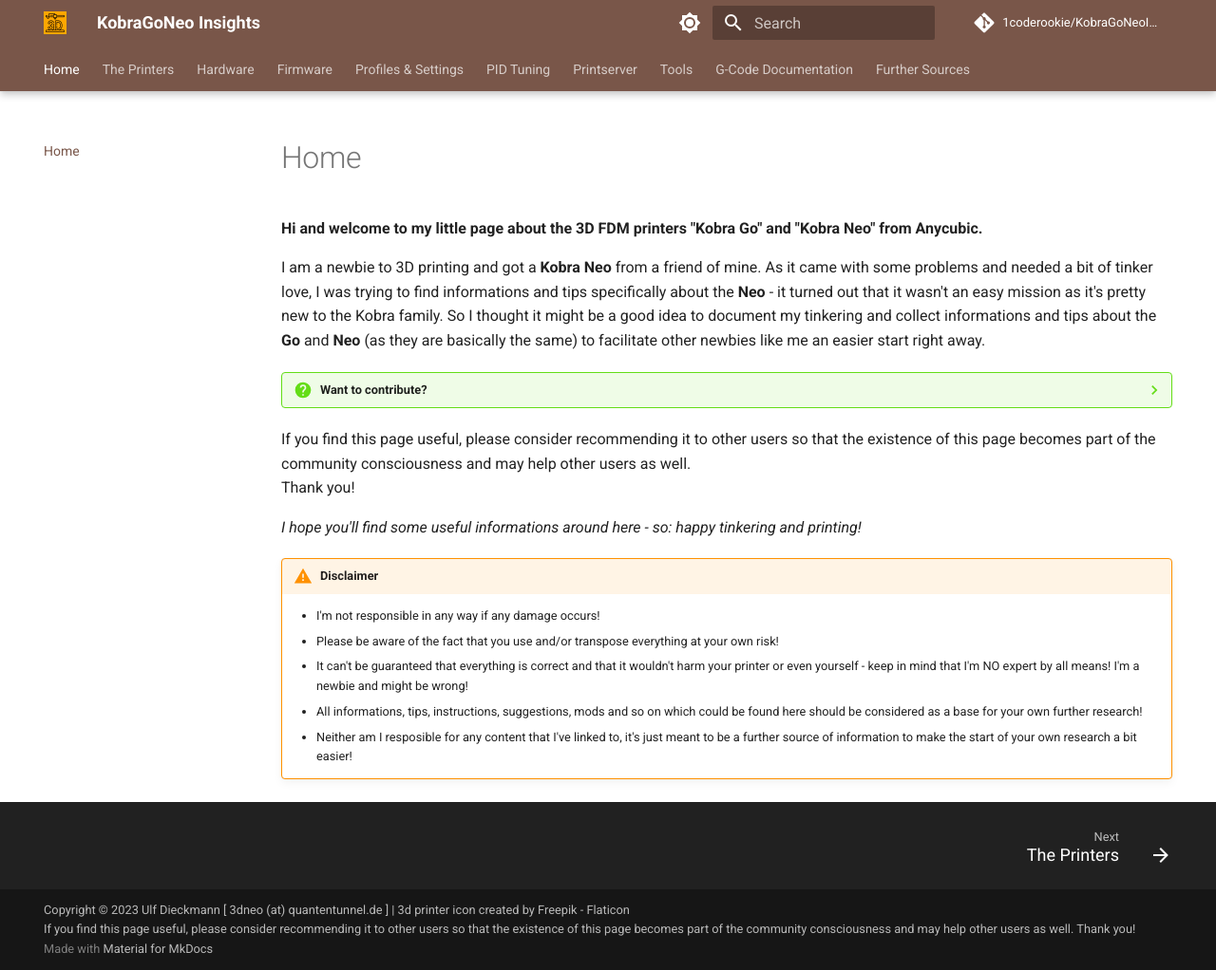
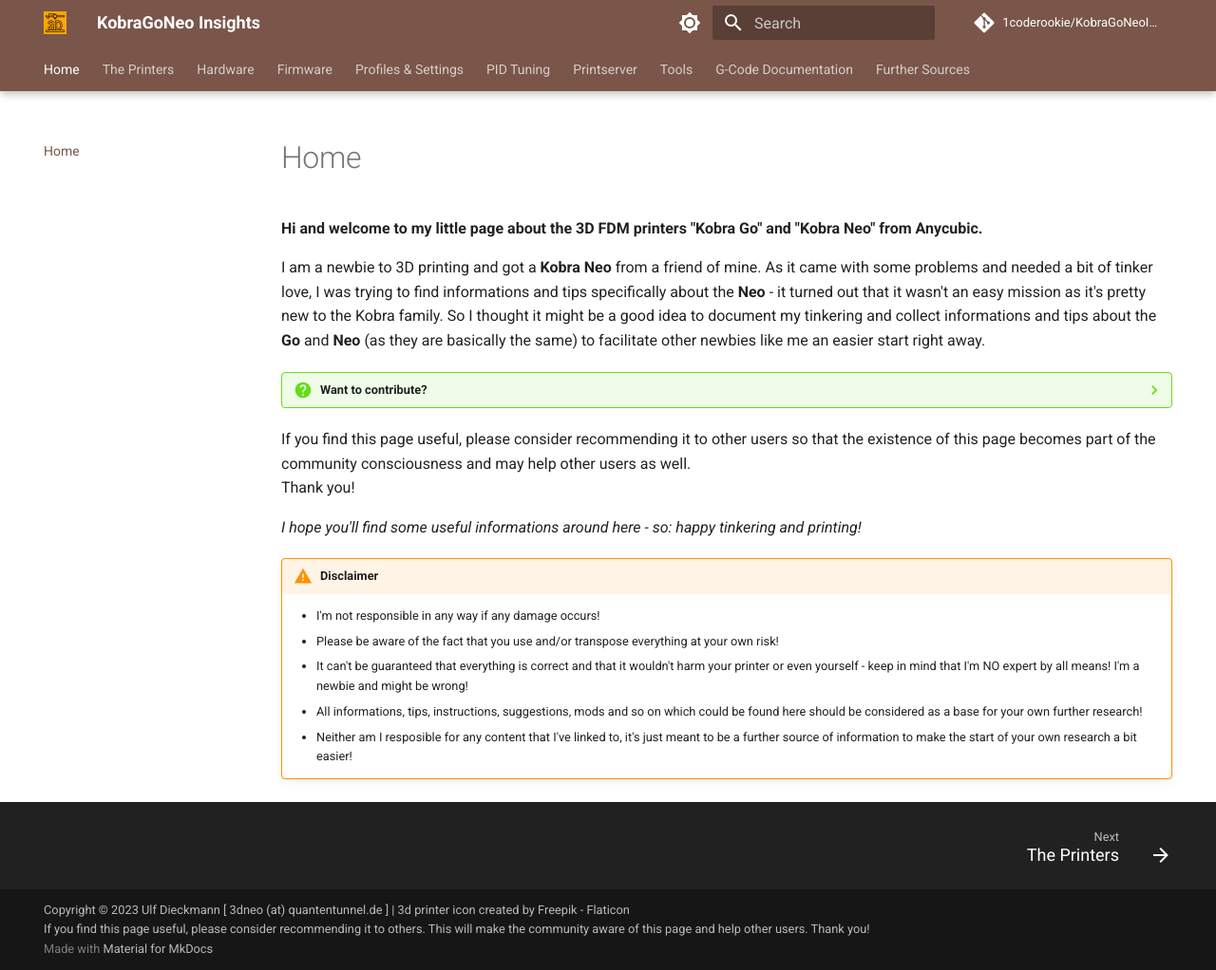
Before and after one commit to 1coderookie/KobraGoNeoInsights, an MkDocs documentation site: the page built from docs/index.md, in a window 1280 px wide and 1022 px high. Shown: the whole window at 95% size. Built offline with MkDocs 1.6.1 and Material for MkDocs 9.7.7, drawn with Linux system fonts in a browser that asks for light colours; comment, search, counter and statistics services are not loaded.

Commit message:
Update mkdocs.yml

```diff
--- a/mkdocs.yml
+++ b/mkdocs.yml
@@ -9,7 +9,7 @@
 repo_url: https://github.com/1coderookie/KobraGoNeoInsights
 
 # Copyright
-copyright: Copyright &copy; 2023 Ulf Dieckmann [ 3dneo (at) quantentunnel.de ] | <a href="https://www.flaticon.com/free-icons/3d-printer" title="3d printer icons">3d printer icon created by Freepik - Flaticon</a> <br> If you find this page useful, please consider recommending it to other users so that the existence of this page becomes part of the community consciousness and may help other users as well. Thank you!
+copyright: Copyright &copy; 2023 Ulf Dieckmann [ 3dneo (at) quantentunnel.de ] | <a href="https://www.flaticon.com/free-icons/3d-printer" title="3d printer icons">3d printer icon created by Freepik - Flaticon</a> <br> If you find this page useful, please consider recommending it to others. This will make the community aware of this page and help other users. Thank you!
 
 # CSS Stylesheet
 # extra_css:
```
